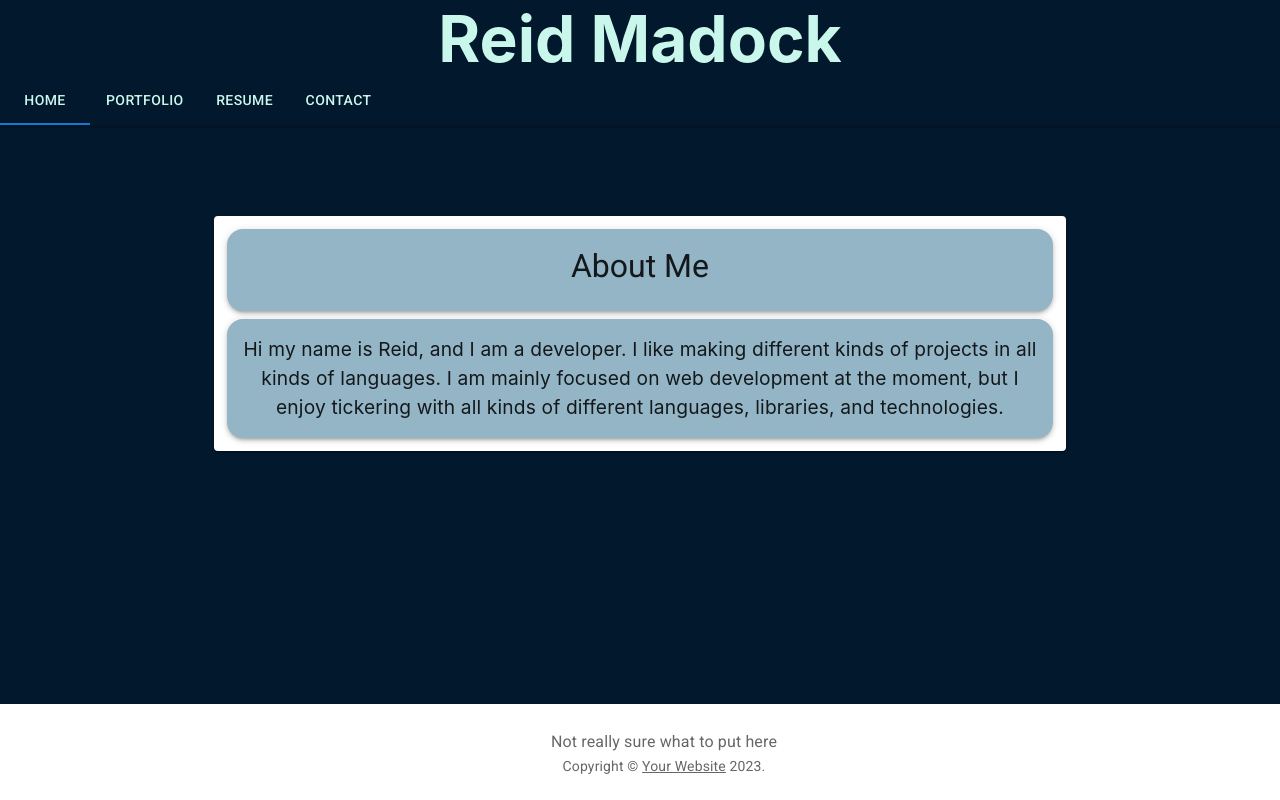
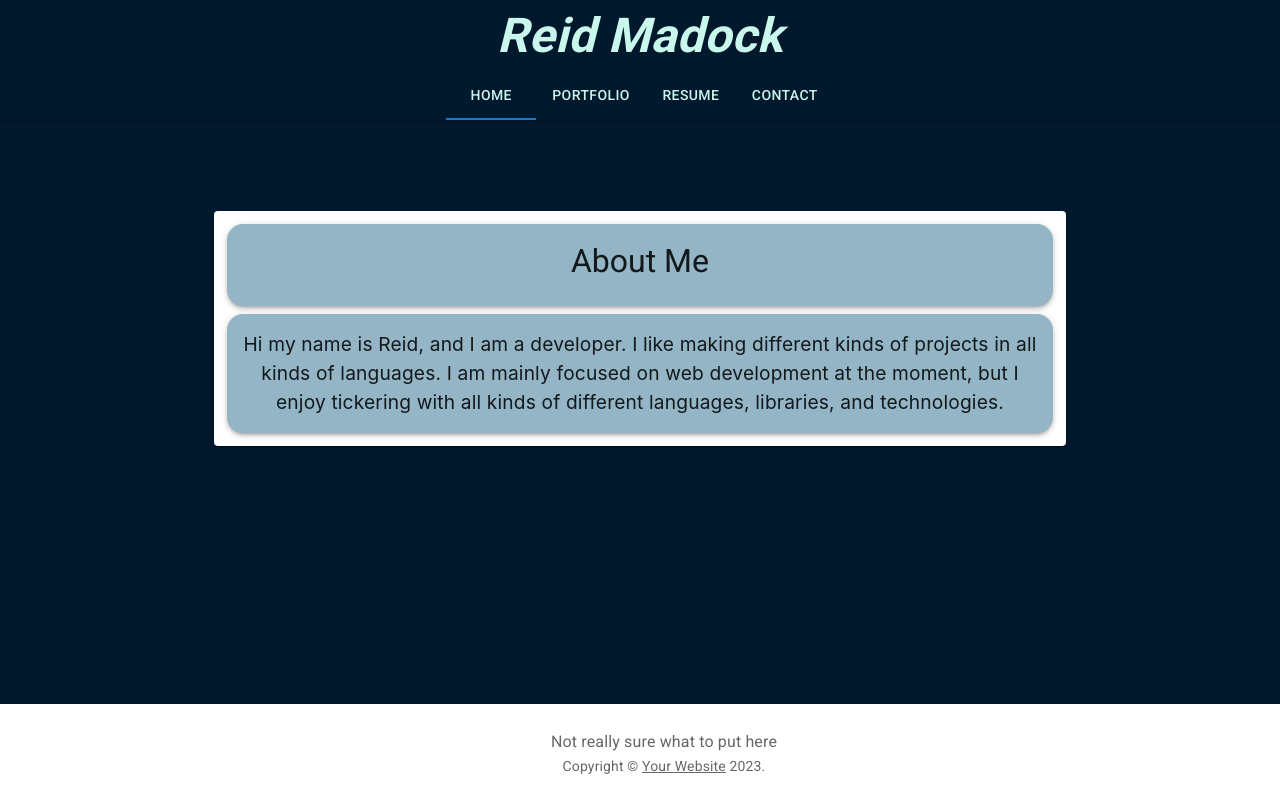
Before and after one commit to reidmadock/reid-react-portfolio, a React (Create React App) app: page / in a window 1280 px wide. Built offline with nearby package versions, Linux system fonts and the light colour scheme.

Commit message:
slight style changes, nav tabs centered

```diff
--- a/src/components/Header.jsx
+++ b/src/components/Header.jsx
@@ -1,12 +1,15 @@
 import React, { useEffect, useState } from 'react';
 import Navigation from './Navigation';
 import Home from './Home';
+import { Typography } from '@mui/material';
 
 export default function Header() {
   return (
     <>
       <div className='Header'>
-        <h1>Reid Madock</h1>
+        <Typography component={'h2'} fontStyle={'italic'} fontSize={'3rem'} fontWeight={600}>
+          Reid Madock
+        </Typography>
         <Navigation/>
       </div>
     </>
--- a/src/components/Navigation.jsx
+++ b/src/components/Navigation.jsx
@@ -51,7 +51,7 @@ export default function Navigation() {
   return (
     <Box sx={{ width: '100%' }}>
         <Box sx={{ borderBottom: 3, borderColor: 'divider' }}>
-        <Tabs value={value} onChange={handleChange} aria-label="Navigation" textColor='#e76b74'>
+            <Tabs value={value} onChange={handleChange} aria-label="Navigation" textColor='#e76b74' centered>
                 <Tab label="Home" {...a11yProps(0)} />
                 <Tab label="Portfolio" {...a11yProps(1)} />
                 <Tab label="Resume" {...a11yProps(2)} />
```
Lines whose indentation alone changed are shown as unchanged.
